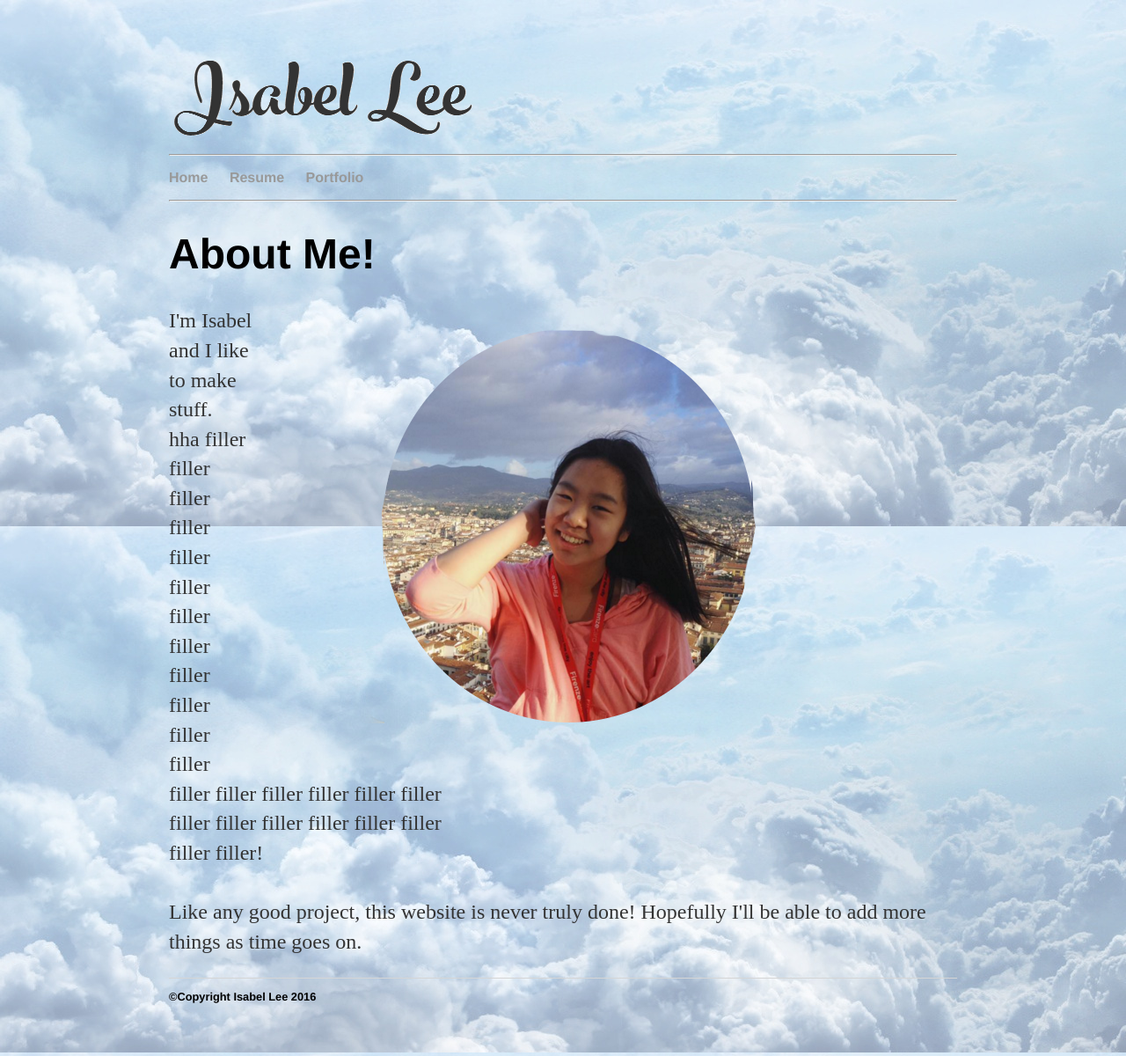
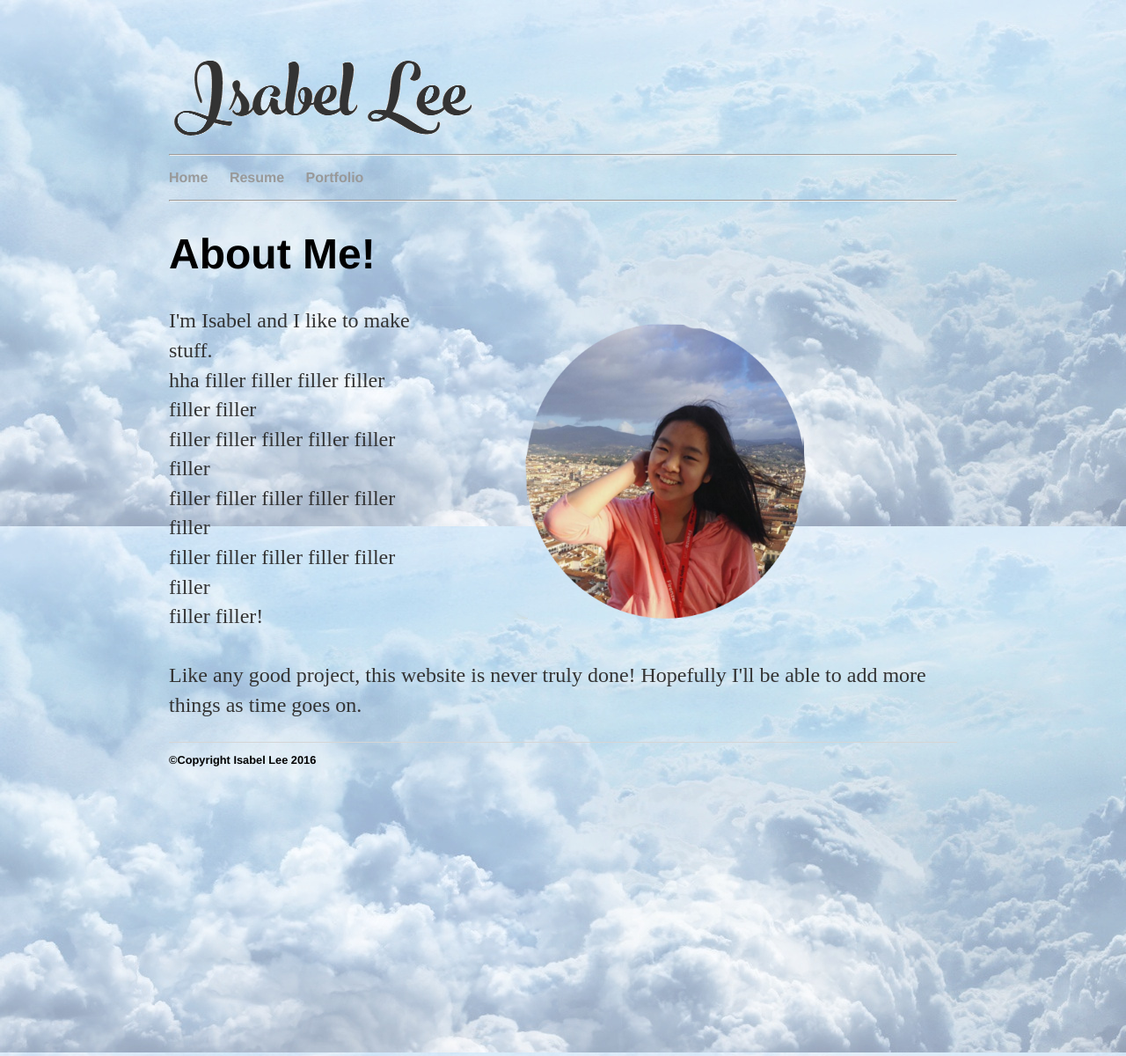
Before and after one commit to isabelringing1/old_website, a Jekyll site: the page built from index.html, in a window 1280 px wide. Shown: the whole page at 88% size. Built offline with Jekyll 4.4.1, drawn with Linux system fonts in a browser that asks for light colours.

Commit message:
Update index.html

```diff
--- a/index.html
+++ b/index.html
@@ -7,7 +7,7 @@ title: Isabel Lee
 	<h1>About Me!</h1>
 	</div>
 
-	<img src="Me2.png" alt="whatever i guess" style="float:right;width:800px;height:500px;">
+	<img src="Me2.png" alt="whatever i guess" style="float:right;width:600px;height:375px;">
 	<p>I'm Isabel and I like to make stuff. <br>
 	hha filler filler filler filler filler filler<br>
 	filler filler filler filler filler filler<br>
```
